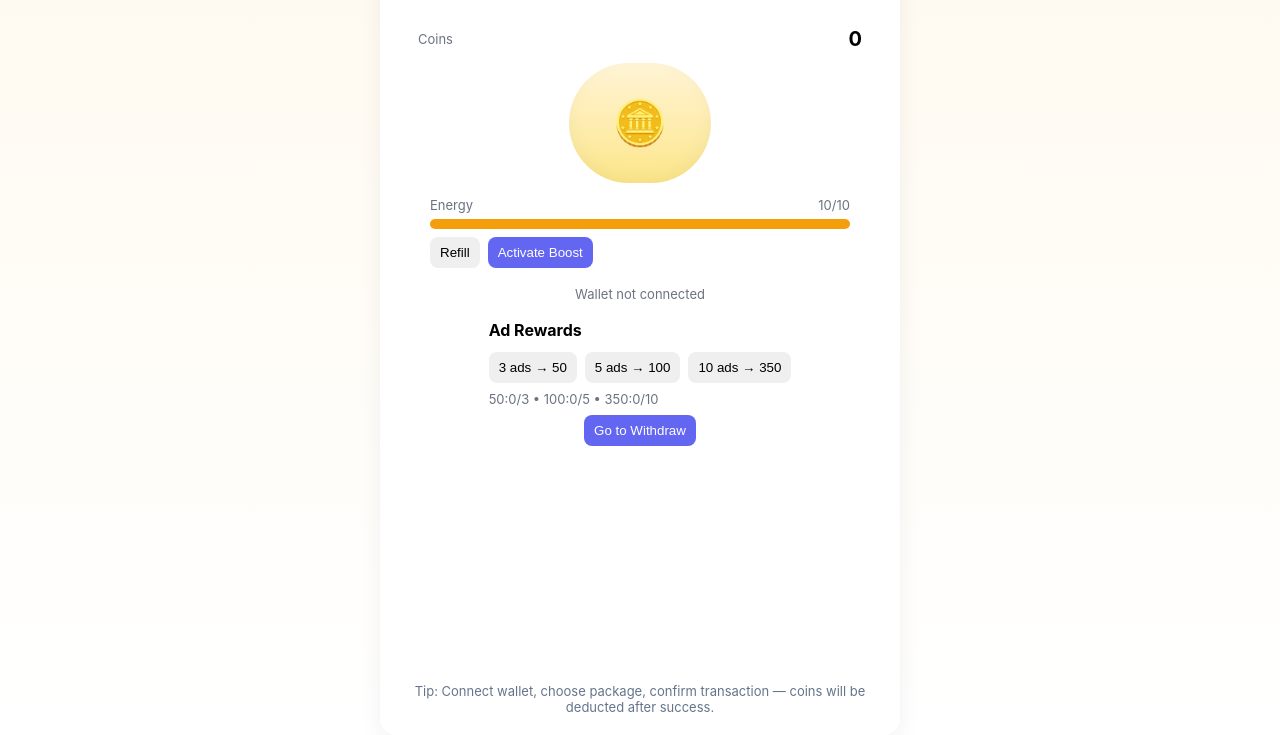
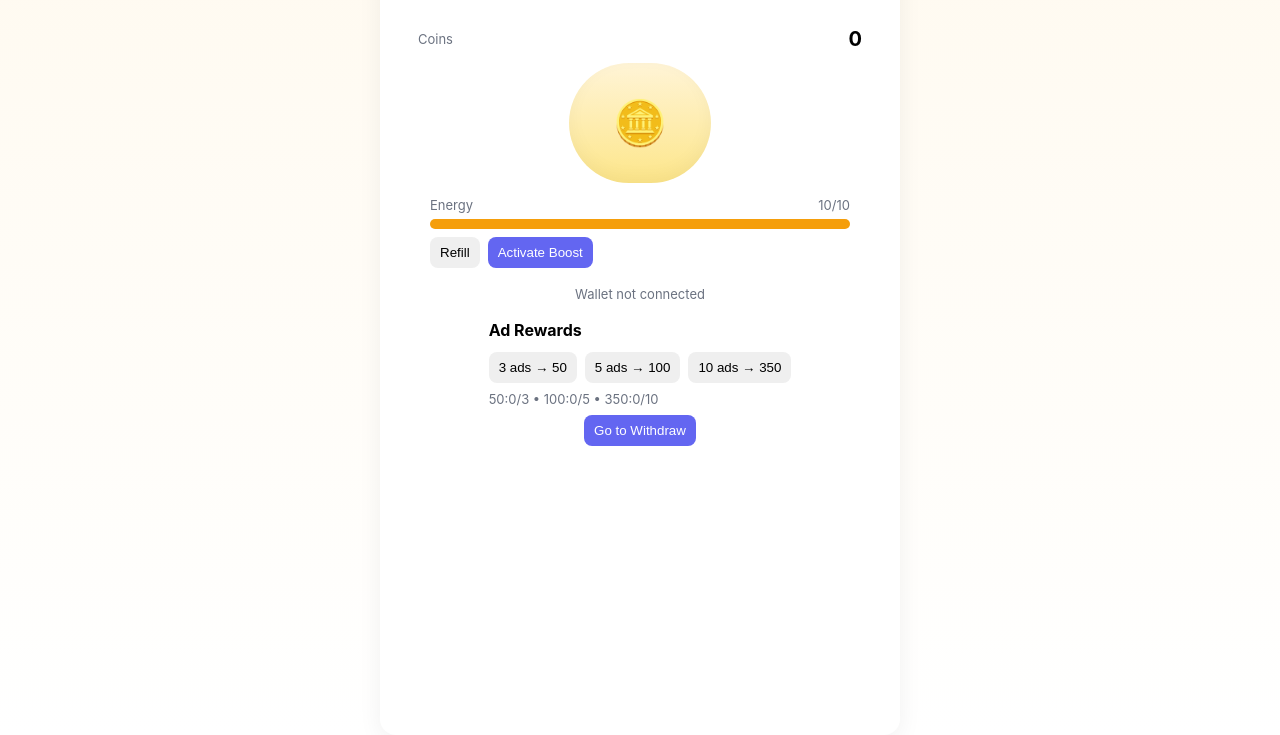
Before and after one commit to vusals-hk/CoinWW, a plain HTML site: page index.html in a window 1280 px wide. Shown: the part 65-800 px from the top of the page. Drawn offline with Linux system fonts and the light colour scheme; a script that the page names is missing.

Commit message:
index.html

```diff
--- a/index.html
+++ b/index.html
@@ -113,7 +113,7 @@ button.small{padding:8px 10px;border-radius:8px;border:0;cursor:pointer}
     </aside>
   </div>
 
-  <div class="footer">Tip: Connect wallet, choose package, confirm transaction — coins will be deducted after success.</div>
+
 </div>
 
 <script>
```
